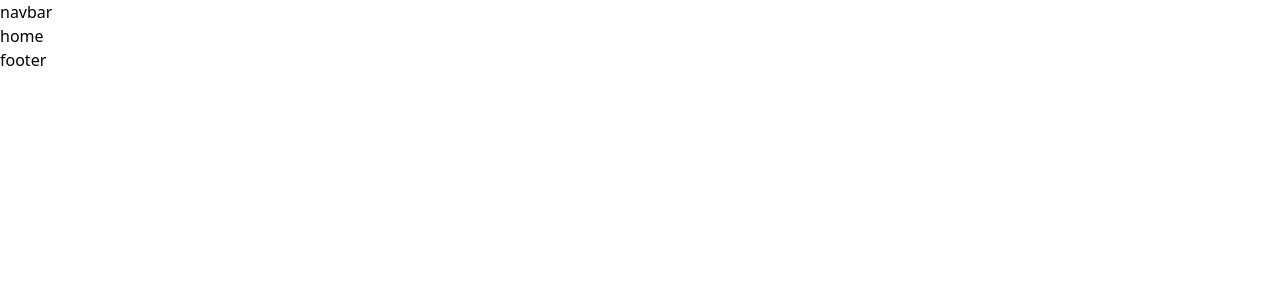
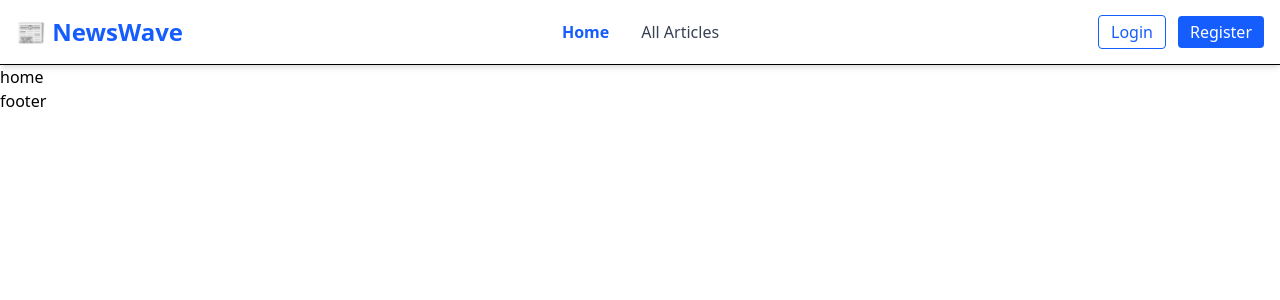
Before and after one commit to fariya-sultana/Newspaper-website, a React (Vite) app: page / in a window 1280 px wide. Shown: the top 300 px of the page. Built offline with nearby package versions, Linux system fonts and the light colour scheme; no server answers.

Commit message:
created navbar in newspaper web

```diff
--- a/src/components/Navbar.jsx
+++ b/src/components/Navbar.jsx
@@ -1,12 +1,129 @@
-import React from 'react';
+import { NavLink, Link } from 'react-router';
+import { useState } from 'react';
+import useAuth from '../hooks/useAuth';
 
 const Navbar = () => {
+    const { user, logOut, isAdmin, isPremium } = useAuth();
+    const [menuOpen, setMenuOpen] = useState(false);
+
+    const getNavLinkClass = ({ isActive }) =>
+        isActive
+            ? 'px-3 py-2 text-blue-600  font-semibold'
+            : 'px-3 py-2 text-gray-700 hover:text-blue-600';
+
+    const navLinks = (
+        <>
+            <NavLink to="/" className={getNavLinkClass}>Home</NavLink>
+            <NavLink to="/articles" className={getNavLinkClass}>All Articles</NavLink>
+            {user && (
+                <>
+                    <NavLink to="/add-article" className={getNavLinkClass}>Add Article</NavLink>
+                    <NavLink to="/subscription" className={getNavLinkClass}>Subscription</NavLink>
+                    <NavLink to="/my-articles" className={getNavLinkClass}>My Articles</NavLink>
+                    {isPremium && (
+                        <NavLink to="/premium-articles" className={getNavLinkClass}>Premium Articles</NavLink>
+                    )}
+                    {isAdmin && (
+                        <NavLink to="/dashboard" className={getNavLinkClass}>Dashboard</NavLink>
+                    )}
+                </>
+            )}
+        </>
+    );
+
     return (
-        <div>
-            navbar
+        <nav className="bg-white border-b shadow-md sticky top-0 z-50">
+            <div className="max-w-7xl mx-auto px-4 py-3 flex items-center justify-between">
+                {/* LEFT (Logo) */}
+                <div className="flex items-center gap-2">
+                    <Link to="/" className="text-xl lg:text-2xl font-bold text-blue-600">📰 NewsWave</Link>
+                </div>
 
+                {/* CENTER (Desktop Nav Links) */}
+                <div className="hidden md:flex justify-center flex-1">
+                    <div className="flex space-x-2">{navLinks}</div>
+                </div>
 
-        </div>
+                {/* RIGHT (Desktop Auth Buttons) */}
+                <div className="hidden md:flex items-center gap-3">
+                    {user ? (
+                        <>
+                            <Link to="/profile">
+                                <img
+                                    src={user?.photoURL}
+                                    alt="Profile"
+                                    className="w-9 h-9 rounded-full border"
+                                />
+                            </Link>
+                            <button
+                                onClick={logOut}
+                                className="bg-blue-600 text-white px-3 py-1 rounded hover:bg-blue-700"
+                            >
+                                Logout
+                            </button>
+                        </>
+                    ) : (
+                        <>
+                            <NavLink to="/login" className="border-blue-600 text-blue-600  px-3 py-1 rounded border">Login</NavLink>
+                            <NavLink
+                                to="/register"
+                                className="bg-blue-600 text-white px-3 py-1 rounded hover:bg-blue-700"
+                            >
+                                Register
+                            </NavLink>
+                        </>
+                    )}
+                </div>
+
+                {/* RIGHT (Mobile Menu Button) */}
+                <div className="md:hidden">
+                    <button onClick={() => setMenuOpen(!menuOpen)} className="text-xl">
+                        ☰
+                    </button>
+                </div>
+            </div>
+
+            {/* Mobile/Tablet Slide Down Menu */}
+            {menuOpen && (
+                <div className="md:hidden px-4 pb-4 space-y-2 bg-white shadow">
+                    {user && (
+                        <Link to="/profile" className="block text-center">
+                            <img
+                                src={user?.photoURL}
+                                alt="Profile"
+                                className="w-10 h-10 rounded-full mx-auto border mb-2"
+                            />
+                        </Link>
+                    )}
+                    <div className="flex flex-col space-y-2 text-center">
+                        {navLinks}
+                    </div>
+                    <div className="pt-3 text-center">
+                        {user ? (
+                            <button
+                                onClick={() => {
+                                    setMenuOpen(false);
+                                    logOut();
+                                }}
+                                className="bg-blue-600 text-white px-3 py-1 rounded hover:bg-blue-700"
+                            >
+                                Logout
+                            </button>
+                        ) : (
+                            <>
+                                <NavLink to="/login" className="block bg-blue-600 text-white py-1 rounded hover:bg-blue-700 mb-2">Login</NavLink>
+                                <NavLink
+                                    to="/register"
+                                    className="block bg-blue-600 text-white py-1 rounded hover:bg-blue-700"
+                                >
+                                    Register
+                                </NavLink>
+                            </>
+                        )}
+                    </div>
+                </div>
+            )}
+        </nav>
     );
 };
 
```
